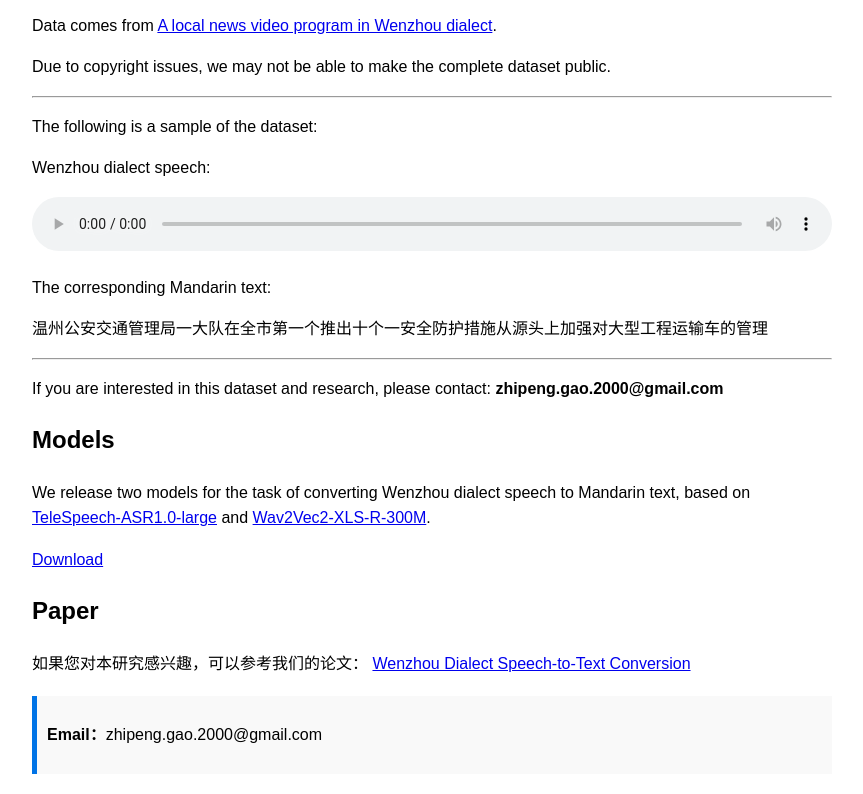
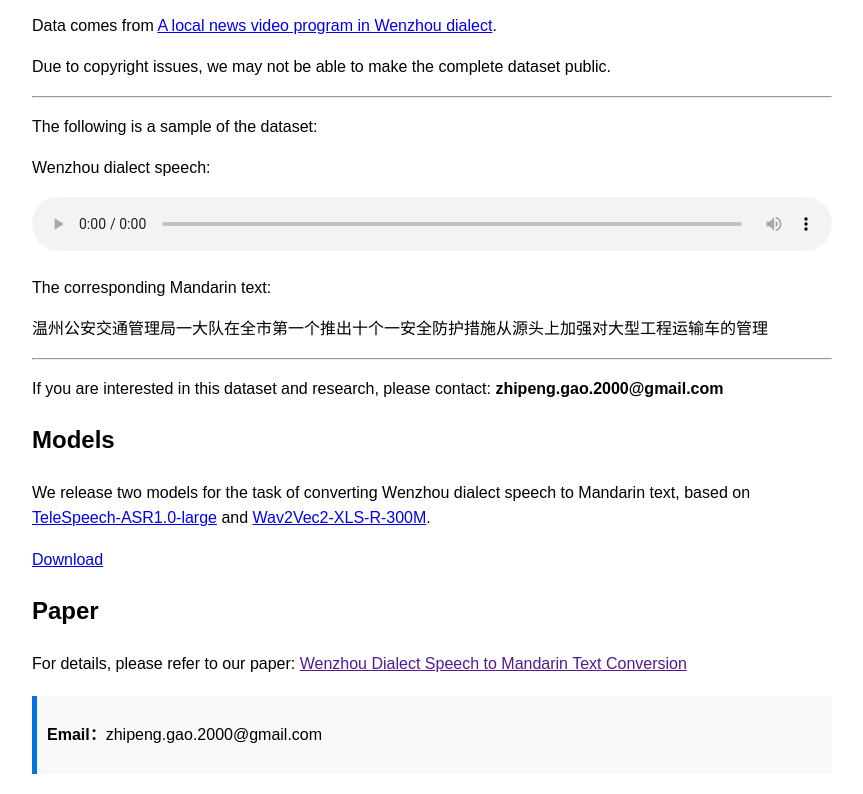
Before and after one commit to GaoZhipengCN/WenzhouDialectSpeech2MandarinText, a plain HTML site: page index.html in a window 1280 px wide. Shown: the part 545-1339 px from the top of the page, without its empty margins (208-1071 px from the left). Drawn offline with Linux system fonts and the light colour scheme.

Commit message:
Update index.html

```diff
--- a/index.html
+++ b/index.html
@@ -98,8 +98,8 @@ th {
     <p><a href="./model/wenzhou-asr-model.zip" download>Download</a></p>
 
     <h2>Paper</h2>
-    <p>如果您对本研究感兴趣，可以参考我们的论文：
-        <a href="https://arxiv.org/abs/example" target="_blank">Wenzhou Dialect Speech-to-Text Conversion</a>
+    <p>For details, please refer to our paper:
+        <a href="" target="_blank">Wenzhou Dialect Speech to Mandarin Text Conversion</a>
     </p>
 
     <div class="contact">
```
